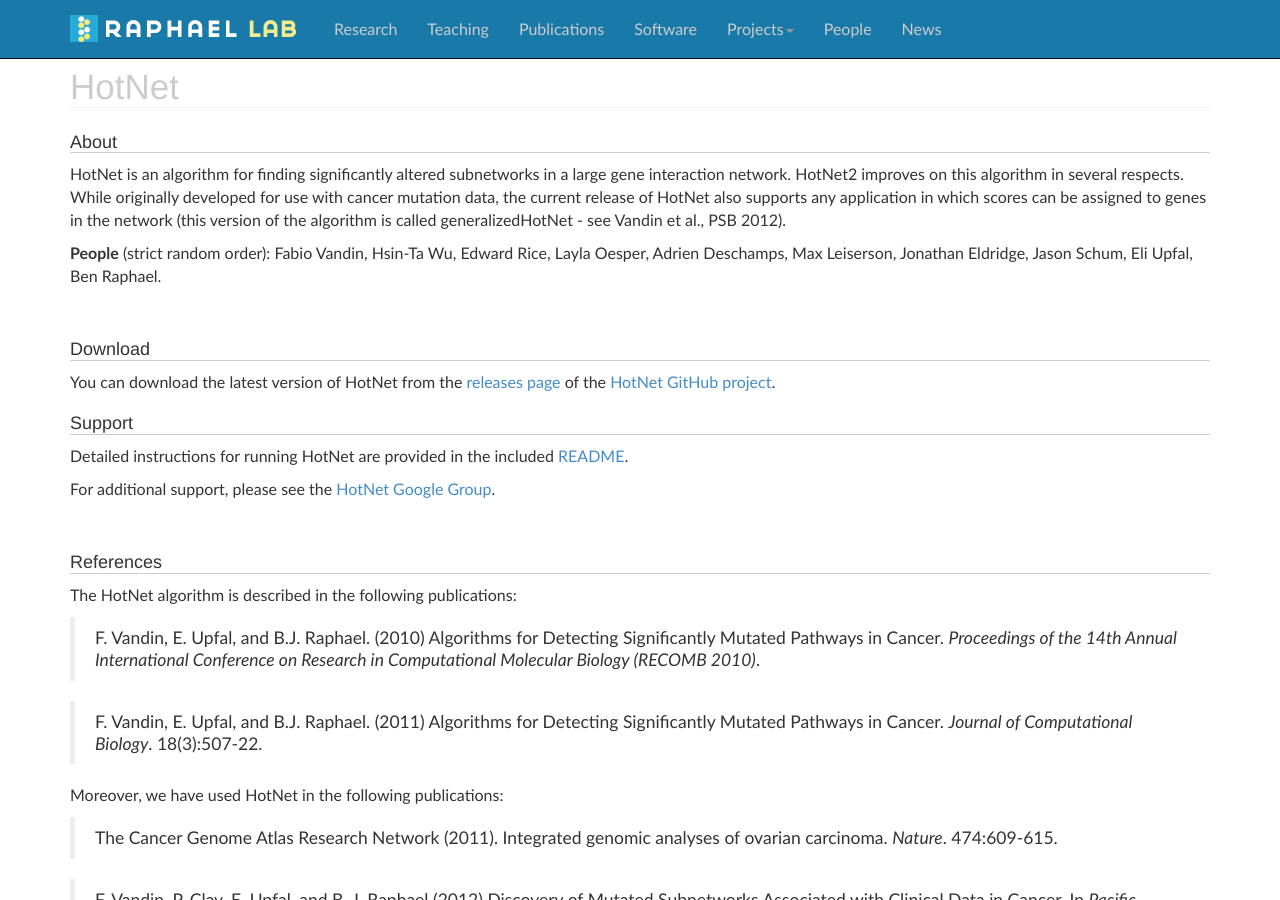
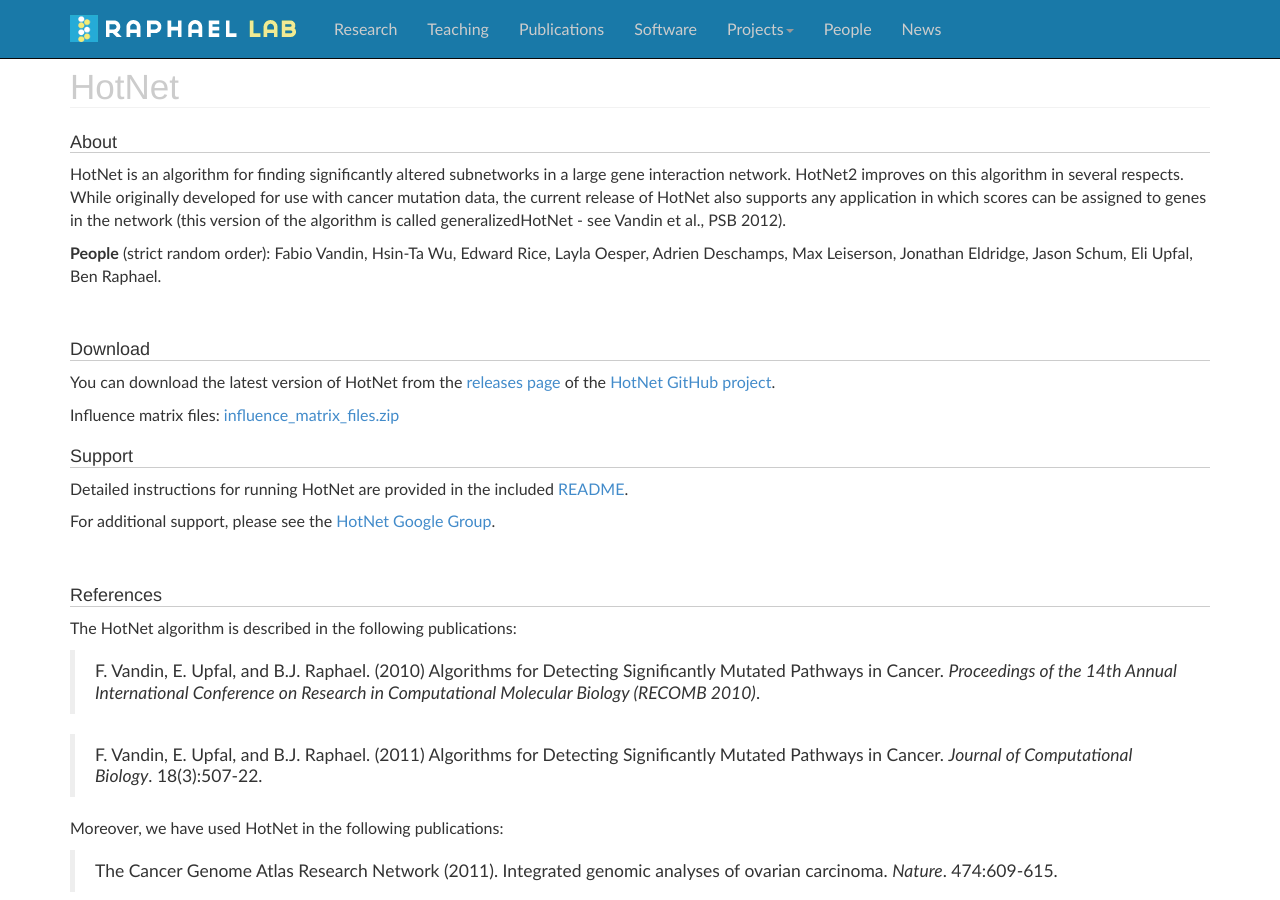
Before and after one commit to raphael-group/raphael-group.github.io, a Jekyll site: the page built from projects/hotnet/index.md, in a window 1280 px wide and 900 px high. Built offline with Jekyll 4.4.1, drawn with Linux system fonts in a browser that asks for light colours; nearby versions of some CDN libraries; Markdown is read by kramdown in place of the engine named in the settings; comment, search, counter and statistics services are not loaded.

Commit message:
Restores missing download link for HotNet influence matrices

```diff
--- a/projects/hotnet/index.md
+++ b/projects/hotnet/index.md
@@ -14,6 +14,8 @@ HotNet is an algorithm for finding significantly altered subnetworks in a large
 <a name="download"></a>
 ##Download
 You can download the latest version of HotNet from the [releases page](https://github.com/raphael-group/hotnet/releases) of the [HotNet GitHub project](https://github.com/raphael-group/hotnet).
+
+Influence matrix files: [influence\_matrix\_files.zip](http://compbio-research.cs.brown.edu/projects/hotnet/influence_matrix_files.zip)
 
 ##Support
 Detailed instructions for running HotNet are provided in the included [README](https://github.com/raphael-group/hotnet/blob/master/README.md).
```
